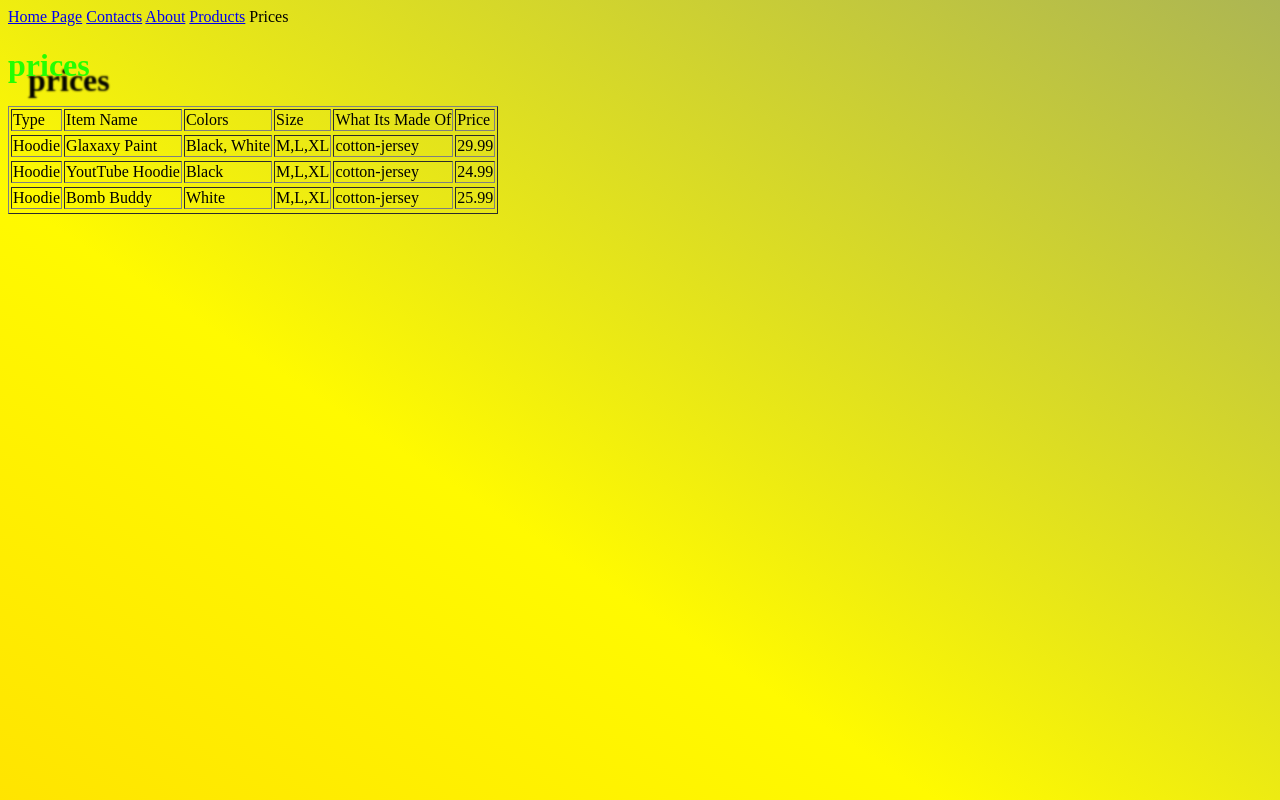
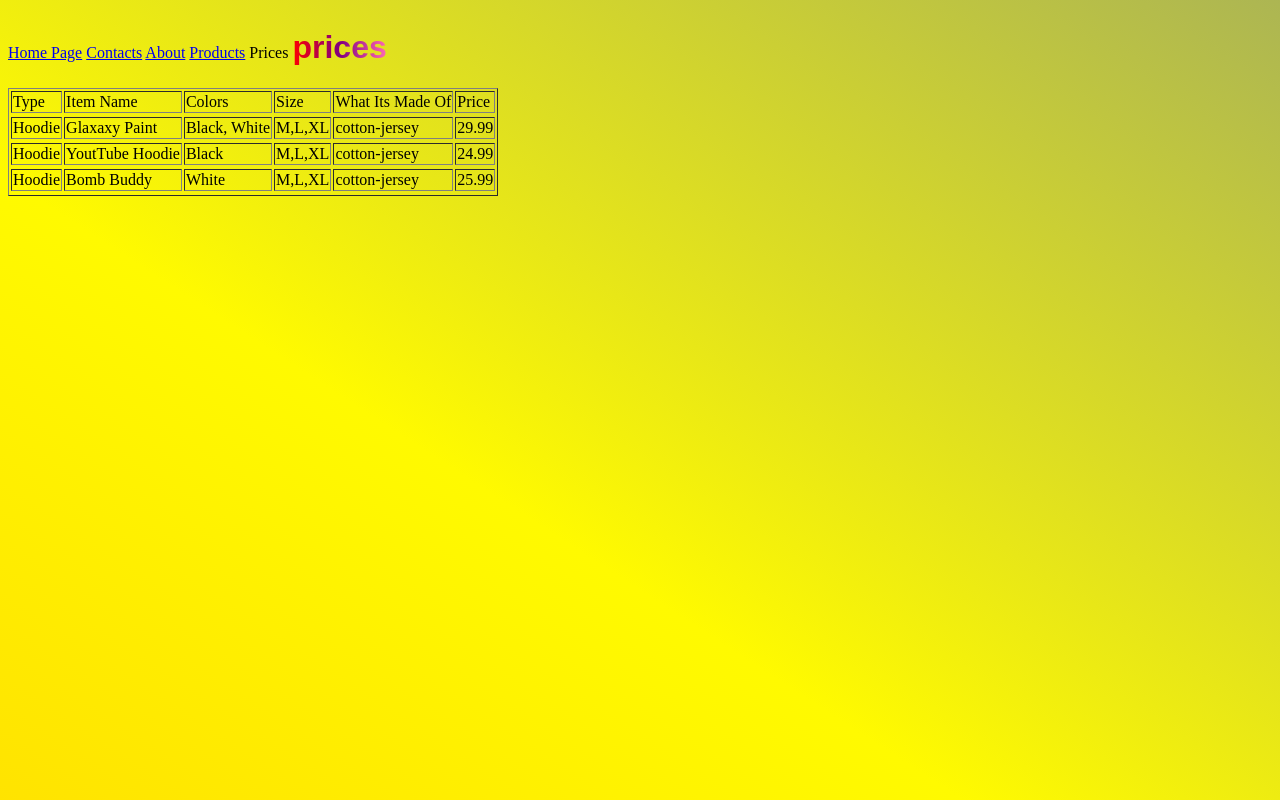
Before and after one commit to Torlte/Realm-Crockie-Merch, a plain HTML site: page prices.html in a window 1280 px wide. Drawn offline with Linux system fonts and the light colour scheme.

Commit message:
Update style.css

```diff
--- a/style.css
+++ b/style.css
@@ -1,6 +1,9 @@
 h1 {
-  color: #24ff00;
-  text-shadow: 20px 15px 2px black
+  font-family: sans-serif;
+  display: inline-block;
+  background-image: linear-gradient(90deg, red , purple , hotpink);
+  -webkit-background-clip: text;
+  -webkit-text-fill-color: transparent
 }
 
 img {
@@ -40,14 +43,6 @@ body{
     100
 }
 }
-h1 {
-  font-family: sans-serif;
-  display: inline-block;
-  background-image: linear-gradient(90deg, red , purple , hotpink);
-  -webkit-background-clip: text;
-  -webkit-text-fill-color: transparent
-}
-
 }
 
 .button {
```
